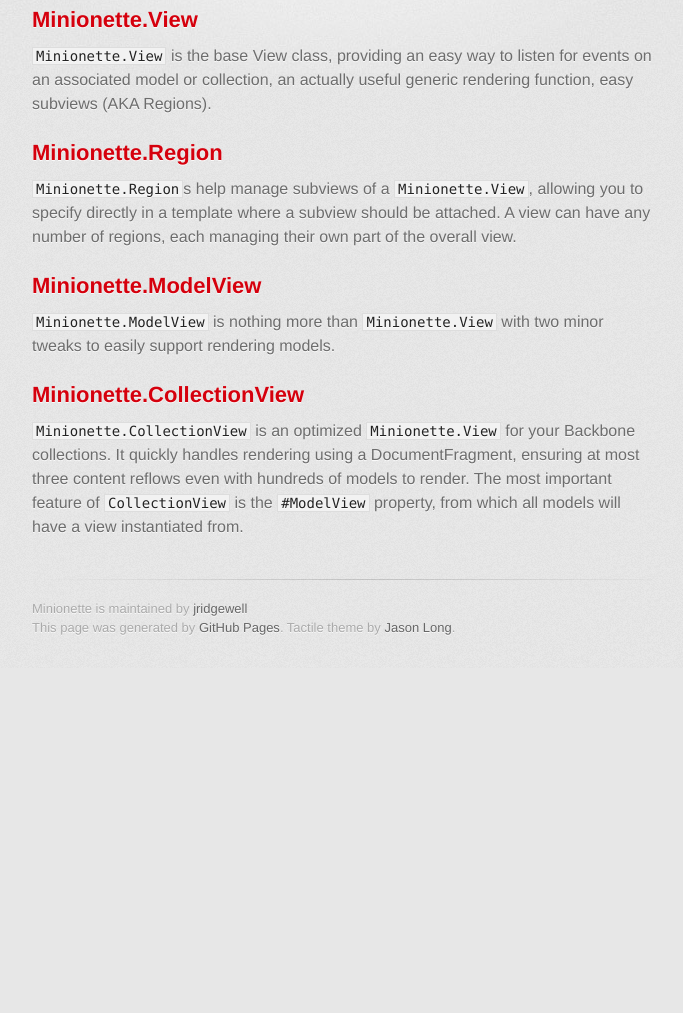
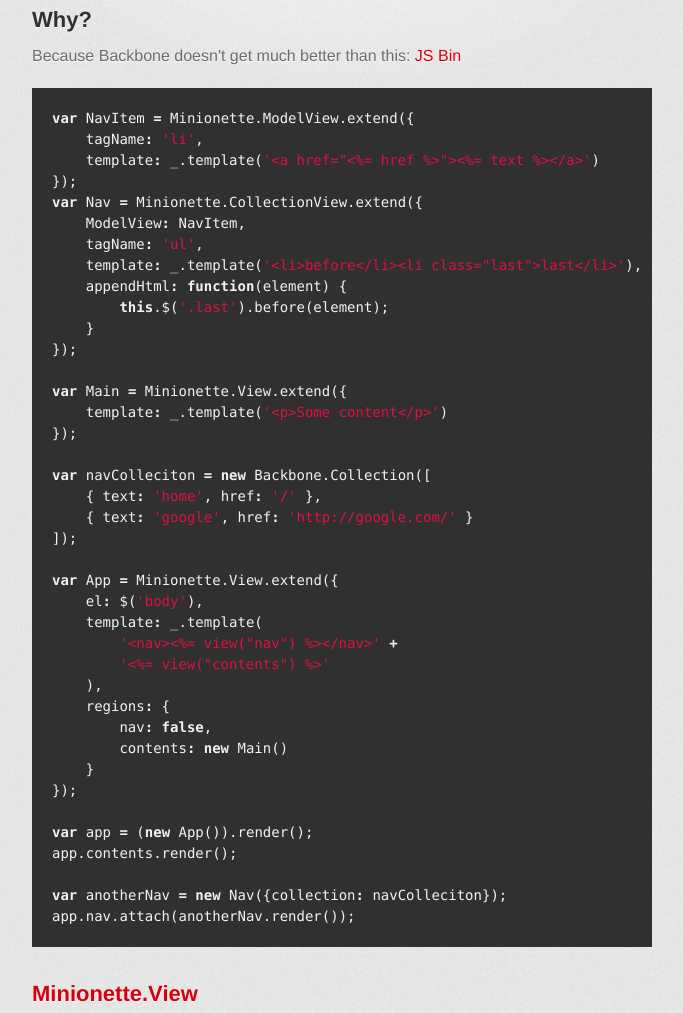
Before and after one commit to jridgewell/minionette, a plain HTML site: page index.html in a window 1280 px wide. Shown: the part 500-1513 px from the top of the page, without its empty margins (298-981 px from the left). Before the commit the page ends 1168 px from the top, so only its background shows below. Drawn offline with Linux system fonts and the light colour scheme; a web font is replaced by a local one.

```diff
--- a/index.html
+++ b/index.html
@@ -44,7 +44,53 @@
 easily removed.</p>
 
 <h2>
-<a name="minionetteview" class="anchor" href="#minionetteview"><span class="octicon octicon-link"></span></a><a href="/docs/minionette.view.md">Minionette.View</a>
+<a name="why" class="anchor" href="#why"><span class="octicon octicon-link"></span></a>Why?</h2>
+
+<p>Because Backbone doesn't get much better than this: <a href="http://jsbin.com/oKEruPE/1/edit?js,output">JS Bin</a></p>
+
+<div class="highlight highlight-javascript"><pre><span class="kd">var</span> <span class="nx">NavItem</span> <span class="o">=</span> <span class="nx">Minionette</span><span class="p">.</span><span class="nx">ModelView</span><span class="p">.</span><span class="nx">extend</span><span class="p">({</span>
+    <span class="nx">tagName</span><span class="o">:</span> <span class="s1">'li'</span><span class="p">,</span>
+    <span class="nx">template</span><span class="o">:</span> <span class="nx">_</span><span class="p">.</span><span class="nx">template</span><span class="p">(</span><span class="s1">'&lt;a href="&lt;%= href %&gt;"&gt;&lt;%= text %&gt;&lt;/a&gt;'</span><span class="p">)</span>
+<span class="p">});</span>
+<span class="kd">var</span> <span class="nx">Nav</span> <span class="o">=</span> <span class="nx">Minionette</span><span class="p">.</span><span class="nx">CollectionView</span><span class="p">.</span><span class="nx">extend</span><span class="p">({</span>
+    <span class="nx">ModelView</span><span class="o">:</span> <span class="nx">NavItem</span><span class="p">,</span>
+    <span class="nx">tagName</span><span class="o">:</span> <span class="s1">'ul'</span><span class="p">,</span>
+    <span class="nx">template</span><span class="o">:</span> <span class="nx">_</span><span class="p">.</span><span class="nx">template</span><span class="p">(</span><span class="s1">'&lt;li&gt;before&lt;/li&gt;&lt;li class="last"&gt;last&lt;/li&gt;'</span><span class="p">),</span>
+    <span class="nx">appendHtml</span><span class="o">:</span> <span class="kd">function</span><span class="p">(</span><span class="nx">element</span><span class="p">)</span> <span class="p">{</span>
+        <span class="k">this</span><span class="p">.</span><span class="nx">$</span><span class="p">(</span><span class="s1">'.last'</span><span class="p">).</span><span class="nx">before</span><span class="p">(</span><span class="nx">element</span><span class="p">);</span>
+    <span class="p">}</span>
+<span class="p">});</span>
+
+<span class="kd">var</span> <span class="nx">Main</span> <span class="o">=</span> <span class="nx">Minionette</span><span class="p">.</span><span class="nx">View</span><span class="p">.</span><span class="nx">extend</span><span class="p">({</span>
+    <span class="nx">template</span><span class="o">:</span> <span class="nx">_</span><span class="p">.</span><span class="nx">template</span><span class="p">(</span><span class="s1">'&lt;p&gt;Some content&lt;/p&gt;'</span><span class="p">)</span>
+<span class="p">});</span>
+
+<span class="kd">var</span> <span class="nx">navColleciton</span> <span class="o">=</span> <span class="k">new</span> <span class="nx">Backbone</span><span class="p">.</span><span class="nx">Collection</span><span class="p">([</span>
+    <span class="p">{</span> <span class="nx">text</span><span class="o">:</span> <span class="s1">'home'</span><span class="p">,</span> <span class="nx">href</span><span class="o">:</span> <span class="s1">'/'</span> <span class="p">},</span>
+    <span class="p">{</span> <span class="nx">text</span><span class="o">:</span> <span class="s1">'google'</span><span class="p">,</span> <span class="nx">href</span><span class="o">:</span> <span class="s1">'http://google.com/'</span> <span class="p">}</span>
+<span class="p">]);</span>
+
+<span class="kd">var</span> <span class="nx">App</span> <span class="o">=</span> <span class="nx">Minionette</span><span class="p">.</span><span class="nx">View</span><span class="p">.</span><span class="nx">extend</span><span class="p">({</span>
+    <span class="nx">el</span><span class="o">:</span> <span class="nx">$</span><span class="p">(</span><span class="s1">'body'</span><span class="p">),</span>
+    <span class="nx">template</span><span class="o">:</span> <span class="nx">_</span><span class="p">.</span><span class="nx">template</span><span class="p">(</span>
+        <span class="s1">'&lt;nav&gt;&lt;%= view("nav") %&gt;&lt;/nav&gt;'</span> <span class="o">+</span>
+        <span class="s1">'&lt;%= view("contents") %&gt;'</span>
+    <span class="p">),</span>
+    <span class="nx">regions</span><span class="o">:</span> <span class="p">{</span>
+        <span class="nx">nav</span><span class="o">:</span> <span class="kc">false</span><span class="p">,</span>
+        <span class="nx">contents</span><span class="o">:</span> <span class="k">new</span> <span class="nx">Main</span><span class="p">()</span>
+    <span class="p">}</span>
+<span class="p">});</span>
+
+<span class="kd">var</span> <span class="nx">app</span> <span class="o">=</span> <span class="p">(</span><span class="k">new</span> <span class="nx">App</span><span class="p">()).</span><span class="nx">render</span><span class="p">();</span>
+<span class="nx">app</span><span class="p">.</span><span class="nx">contents</span><span class="p">.</span><span class="nx">render</span><span class="p">();</span>
+
+<span class="kd">var</span> <span class="nx">anotherNav</span> <span class="o">=</span> <span class="k">new</span> <span class="nx">Nav</span><span class="p">({</span><span class="nx">collection</span><span class="o">:</span> <span class="nx">navColleciton</span><span class="p">});</span>
+<span class="nx">app</span><span class="p">.</span><span class="nx">nav</span><span class="p">.</span><span class="nx">attach</span><span class="p">(</span><span class="nx">anotherNav</span><span class="p">.</span><span class="nx">render</span><span class="p">());</span>
+</pre></div>
+
+<h2>
+<a name="minionetteview" class="anchor" href="#minionetteview"><span class="octicon octicon-link"></span></a><a href="https://github.com/jridgewell/minionette/blob/master/docs/minionette.view.md">Minionette.View</a>
 </h2>
 
 <p><code>Minionette.View</code> is the base View class, providing an easy way to
@@ -52,7 +98,7 @@
 useful generic rendering function, easy subviews (AKA Regions).</p>
 
 <h2>
-<a name="minionetteregion" class="anchor" href="#minionetteregion"><span class="octicon octicon-link"></span></a><a href="/docs/minionette.region.md">Minionette.Region</a>
+<a name="minionetteregion" class="anchor" href="#minionetteregion"><span class="octicon octicon-link"></span></a><a href="https://github.com/jridgewell/minionette/blob/master/docs/minionette.region.md">Minionette.Region</a>
 </h2>
 
 <p><code>Minionette.Region</code>s help manage subviews of a <code>Minionette.View</code>,
@@ -61,14 +107,14 @@
 part of the overall view.</p>
 
 <h2>
-<a name="minionettemodelview" class="anchor" href="#minionettemodelview"><span class="octicon octicon-link"></span></a><a href="/docs/minionette.modelview.md">Minionette.ModelView</a>
+<a name="minionettemodelview" class="anchor" href="#minionettemodelview"><span class="octicon octicon-link"></span></a><a href="https://github.com/jridgewell/minionette/blob/master/docs/minionette.modelview.md">Minionette.ModelView</a>
 </h2>
 
 <p><code>Minionette.ModelView</code> is nothing more than <code>Minionette.View</code> with two
 minor tweaks to easily support rendering models.</p>
 
 <h2>
-<a name="minionettecollectionview" class="anchor" href="#minionettecollectionview"><span class="octicon octicon-link"></span></a><a href="/docs/minionette.collectionview.md">Minionette.CollectionView</a>
+<a name="minionettecollectionview" class="anchor" href="#minionettecollectionview"><span class="octicon octicon-link"></span></a><a href="https://github.com/jridgewell/minionette/blob/master/docs/minionette.collectionview.md">Minionette.CollectionView</a>
 </h2>
 
 <p><code>Minionette.CollectionView</code> is an optimized <code>Minionette.View</code> for your
```
Also changed, not shown: params.json (+1 -1 lines).
